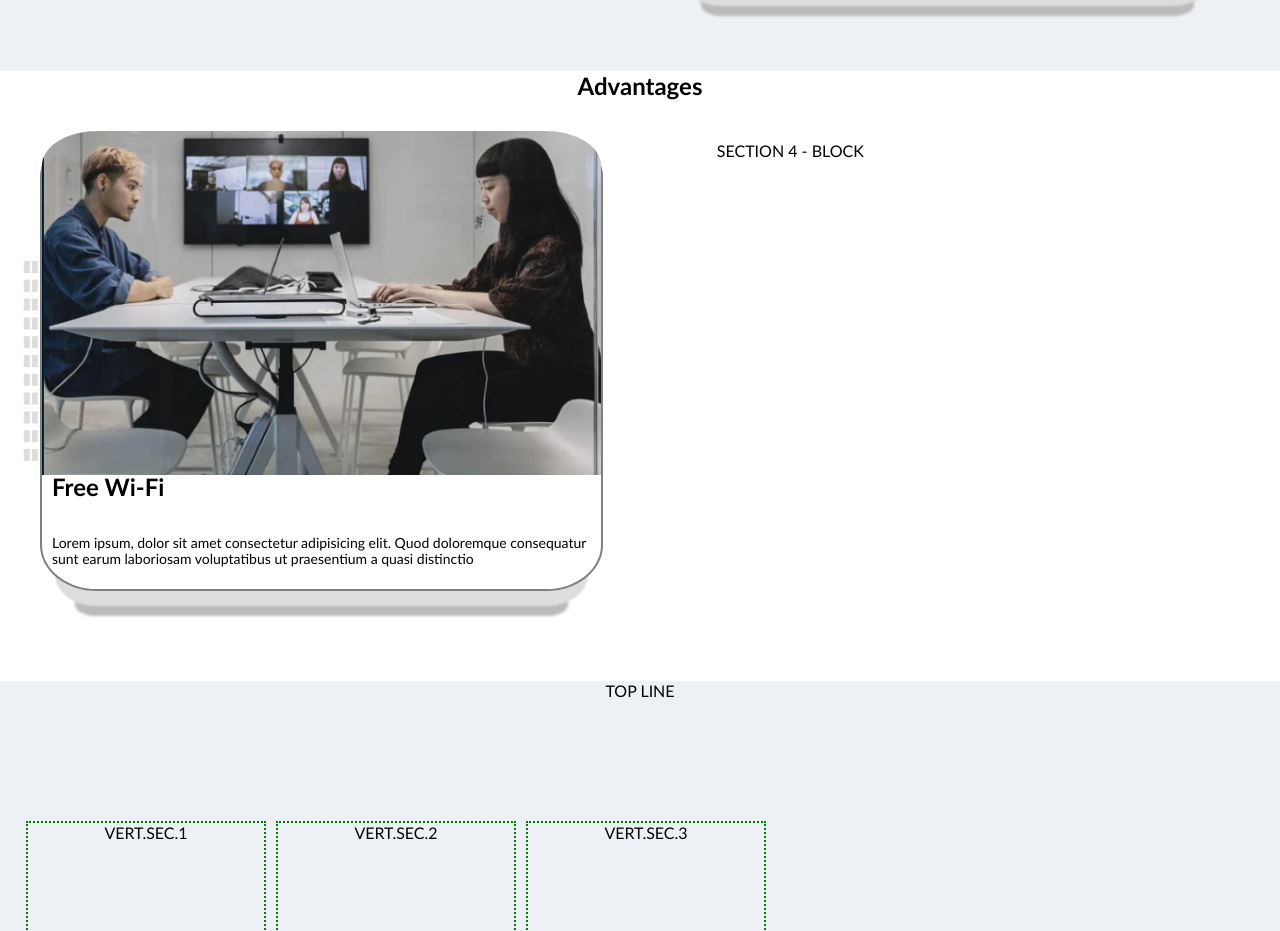
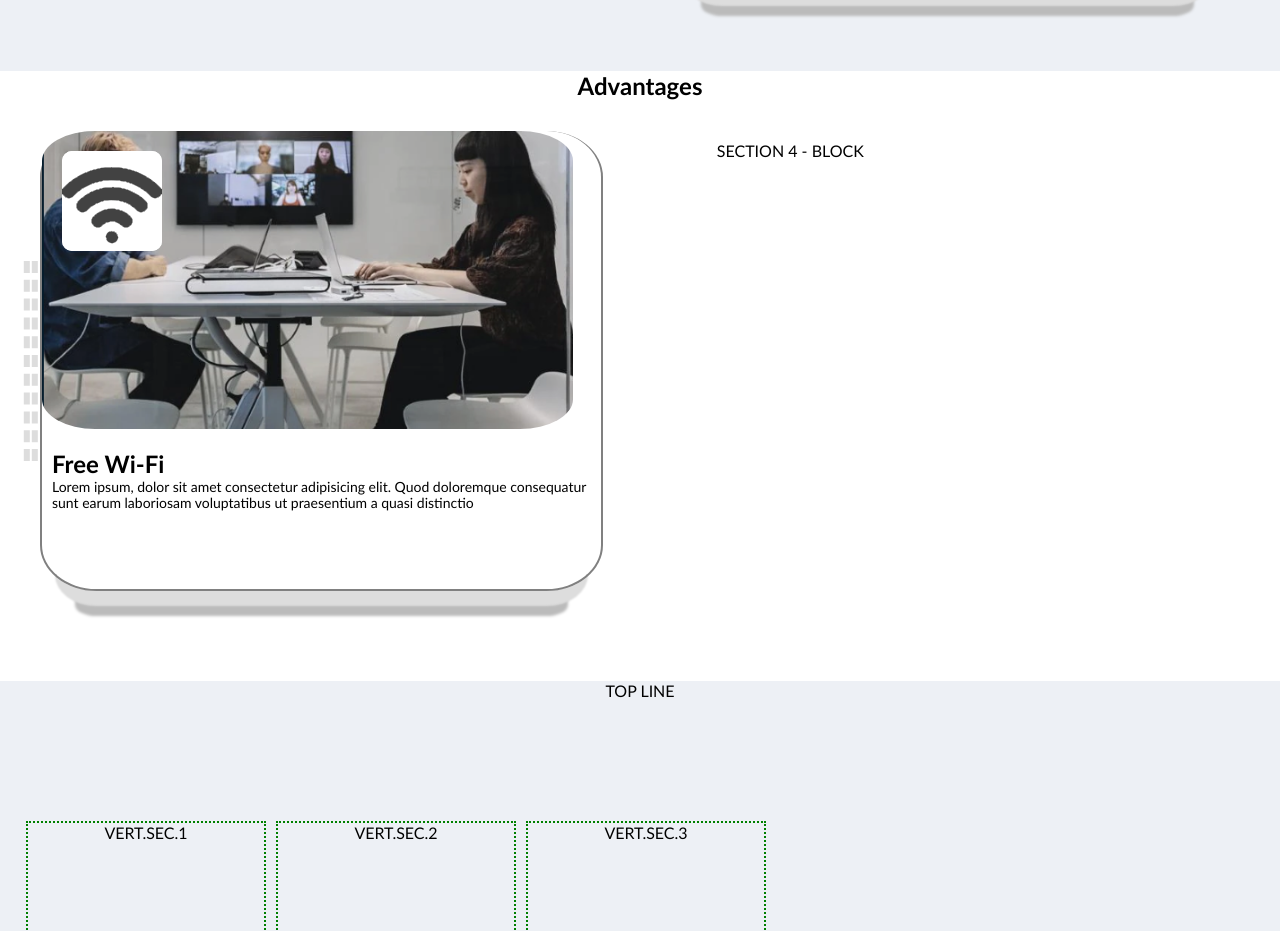
Before and after one commit to VytautasValutis/04-Hotel, a website: page index.html in a window 1280 px wide. Shown: the part 2559-3490 px from the top of the page. Drawn offline with Linux system fonts and the light colour scheme.

Commit message:
Advatages pic block

```diff
--- a/css/pages/central.css
+++ b/css/pages/central.css
@@ -144,10 +144,17 @@
     height: 50px;
     text-align: center;
 }
+.pic-01.advantages-pic {
+    width: 95%;
+    height: 65%;
+    border-bottom-left-radius: 10%;
+    border-bottom-right-radius: 10%;
+}
 .sec-h1.advantages-pic {
     text-align: left;
+    margin-top: 20px;
     margin-left: 10px;
-    line-height: 1em;
+    height: 20px;
 }
 .small-txt.advantages-pic {
     margin-left: 10px;
@@ -168,7 +175,13 @@
 .screen-block > .main-block > .main-sec-block-txt-pic.advantages-pic::before {
     display: block;
 }
-
+.top-layer.advantage-pic {
+    width: 100px;
+    height: 100px;
+    border: none;
+    top: 20px;
+    left: 20px;
+}
 .c-last-sec-top {
     width: 100%;
     display: block;
--- a/index.html
+++ b/index.html
@@ -136,9 +136,10 @@
                 SECTION 4 - BLOCK
             </div>
             <div class="main-sec-block-txt-pic  advantages-pic">
-                <img class="pic-01" src="./img/pic4.png" alt="Paveiksliukas 04">
+                <img class="pic-01 advantages-pic" src="./img/pic4.png" alt="Paveiksliukas 04">
                 <h2 class="sec-h1 advantages-pic">Free Wi-Fi</h2>
                 <p class="small-txt advantages-pic">Lorem ipsum, dolor sit amet consectetur adipisicing elit. Quod doloremque consequatur sunt earum laboriosam voluptatibus ut praesentium a quasi distinctio</p>
+                <img class="top-layer advantage-pic" src="./img/wifi-logo.png">
             </div>
         </section>
         <section class="main-block">
```
Also changed, not shown: img/wifi-logo.png (added).
